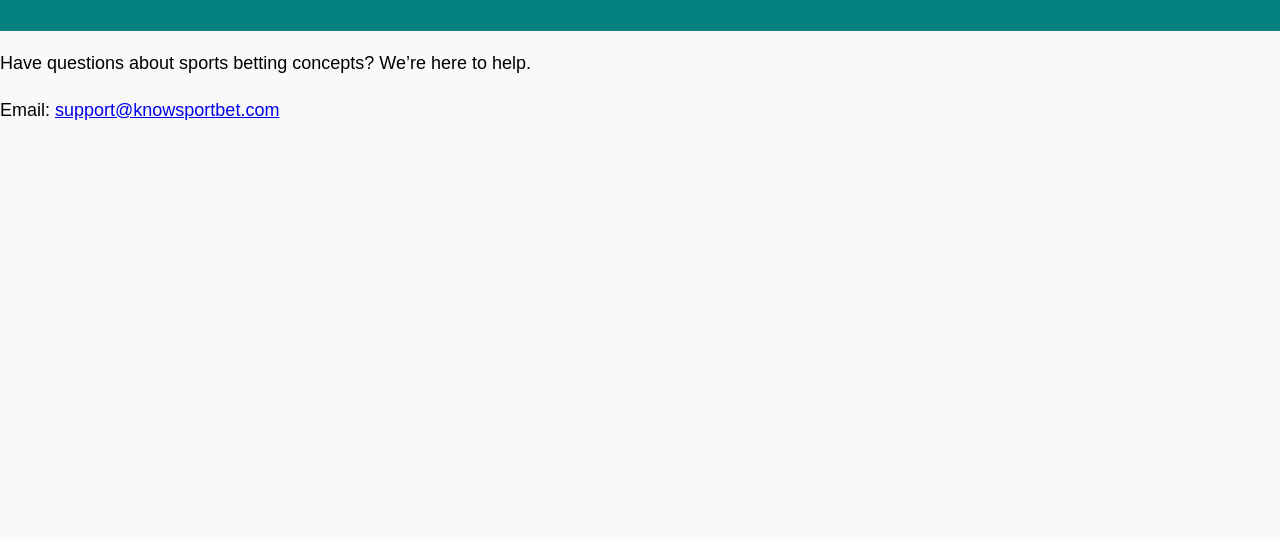
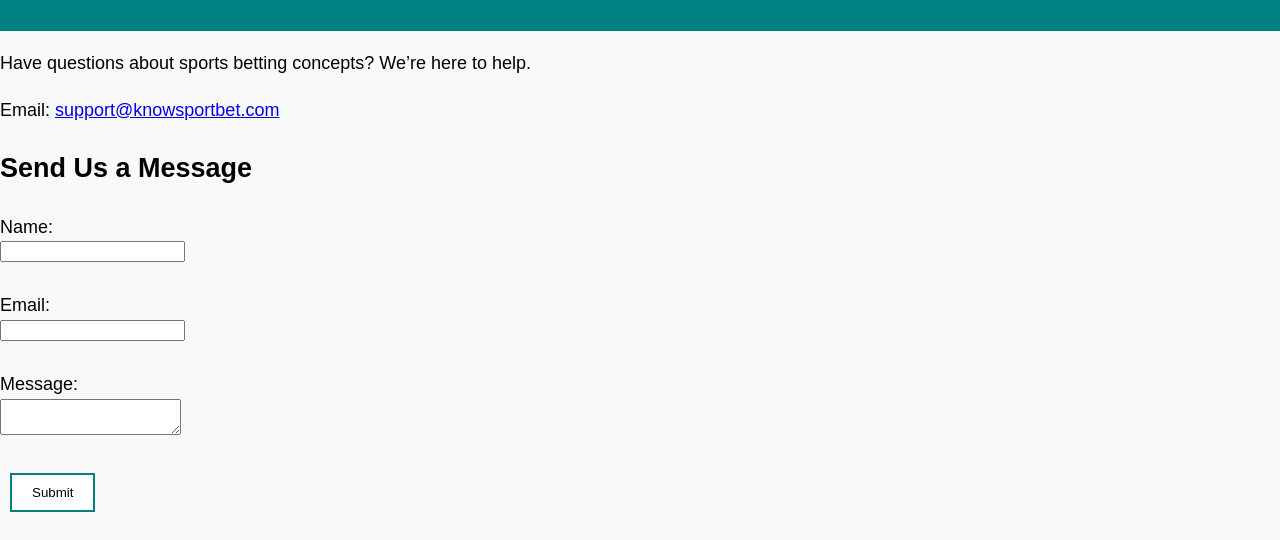
Before and after one commit to Tony85Amar/knowsportbet, a plain HTML site: page contact.html in a window 1280 px wide. Shown: the part 383-923 px from the top of the page. Before the commit the page ends 800 px from the top, so only its background shows below. Drawn offline with Linux system fonts and the light colour scheme.

Commit message:
contact.html

```diff
--- a/contact.html
+++ b/contact.html
@@ -36,6 +36,29 @@
       support@knowsportbet.com
     </a>
   </p>
+  <h2>Send Us a Message</h2>
+
+<form action="#" method="post" onsubmit="return validateForm()">
+  <label for="name">Name:</label><br>
+  <input type="text" id="name" name="name" required><br><br>
+
+  <label for="email">Email:</label><br>
+  <input type="email" id="email" name="email" required><br><br>
+
+  <label for="message">Message:</label><br>
+  <textarea id="message" name="message" required></textarea><br><br>
+
+  <button type="submit">Submit</button>
+</form>
+
+<p id="success" style="color: green; display: none;">Message sent successfully!</p>
+
+<script>
+function validateForm() {
+  document.getElementById("success").style.display = "block";
+  return false; // prevents page reload for demo
+}
+</script>
 </main>
 
 </body>
```
